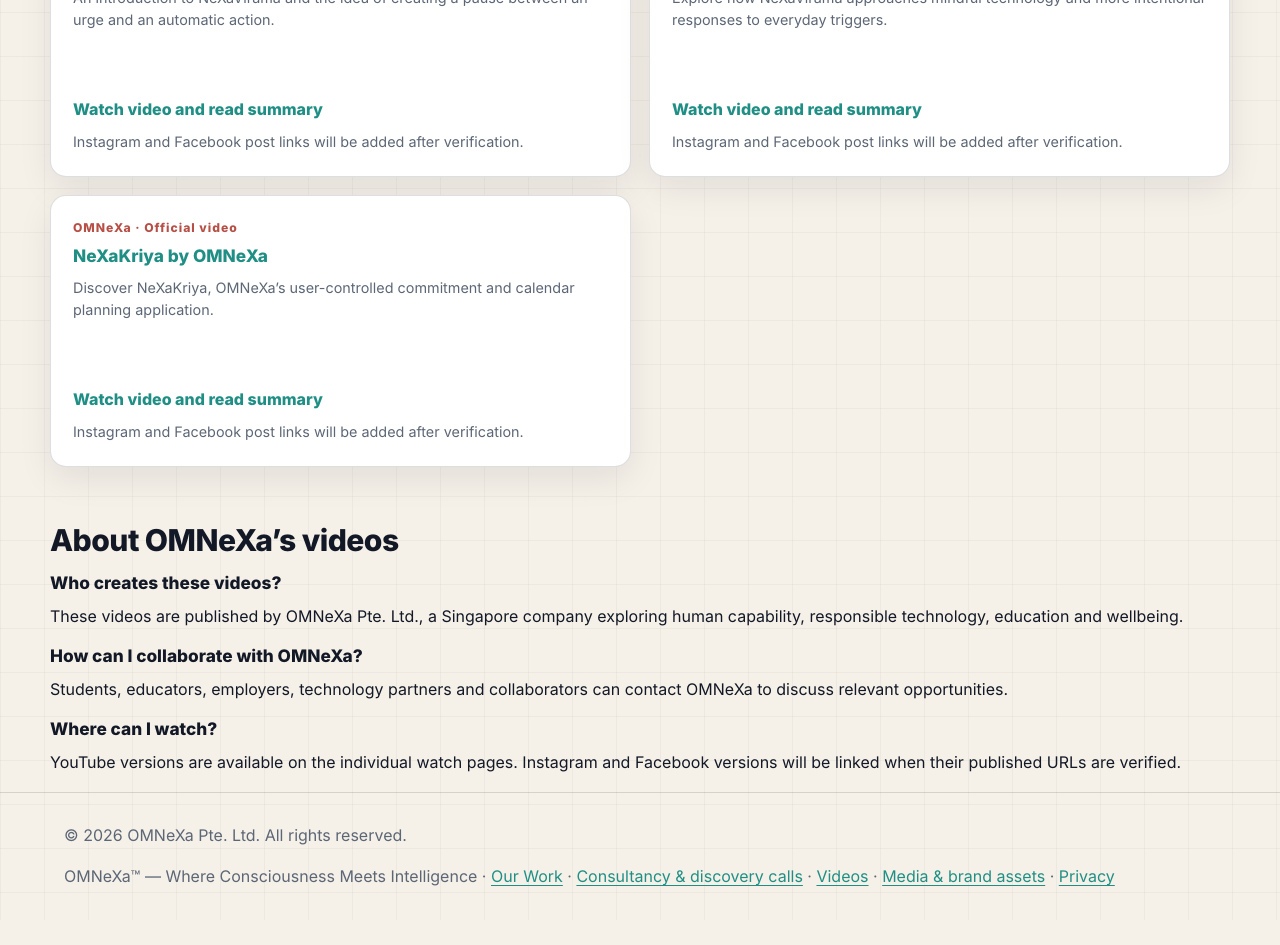
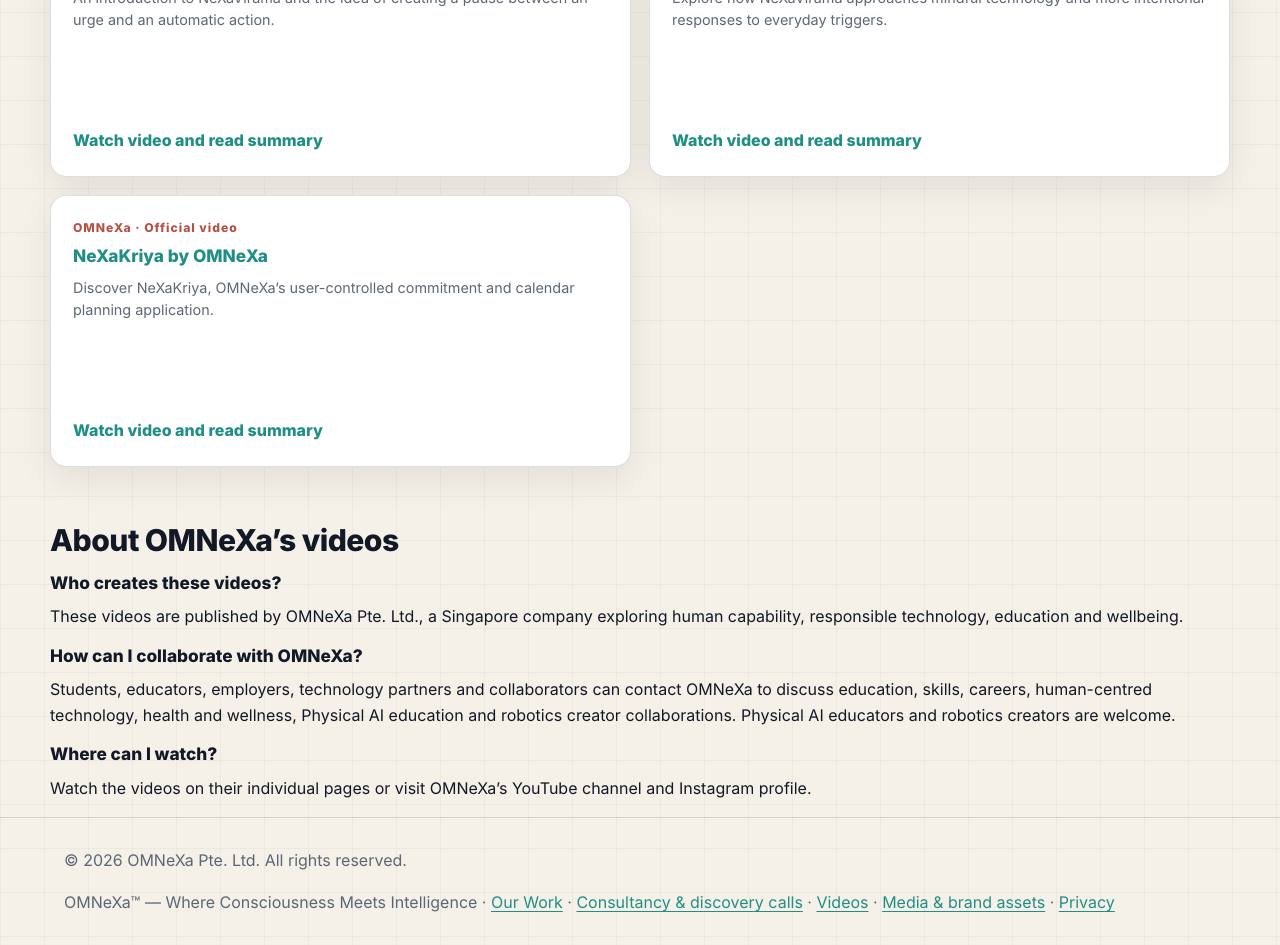
Before and after one commit to HumanSamaritan/OMNEXAFuture, a Next.js app: page /videos in a window 1280 px wide. Shown: the part 1220-2165 px from the top of the page. Before the commit the page ends 2140 px from the top, so only its background shows below. Built offline with nearby package versions, Linux system fonts and the light colour scheme.

Commit message:
Expand collaboration areas and remove social publication placeholders

```diff
--- a/app/videos/[slug]/page.tsx
+++ b/app/videos/[slug]/page.tsx
@@ -8,5 +8,5 @@ export default async function VideoPage({params}:{params:Promise<{slug:string}>}
  const {slug}=await params; const v=videos.find(v=>v.slug===slug); if(!v) notFound();
  const url=`${origin}/videos/${v.slug}`;
  const schema={"@context":"https://schema.org","@type":"VideoObject","@id":`${url}#video`,name:v.title,description:v.description,thumbnailUrl:[`https://i.ytimg.com/vi/${v.youtubeId}/hqdefault.jpg`],uploadDate:v.uploadDate,duration:v.duration,embedUrl:`https://www.youtube.com/embed/${v.youtubeId}`,url,mainEntityOfPage:url,publisher:{"@type":"Organization",name:"OMNeXa Pte. Ltd.",url:origin},inLanguage:"en"};
- return <main><script type="application/ld+json" dangerouslySetInnerHTML={{__html:JSON.stringify(schema).replace(/</g,"\u003c")}}/><section className="page-hero section-shell aligned-section"><p><a href="/videos">All OMNeXa videos</a> · {v.category}</p><h1>{v.title}</h1><p>{v.description}</p><div className="video-frame"><iframe src={`https://www.youtube-nocookie.com/embed/${v.youtubeId}`} title={v.title} allow="encrypted-media; picture-in-picture; web-share" referrerPolicy="strict-origin-when-cross-origin" allowFullScreen/></div><p><a href={`https://www.youtube.com/watch?v=${v.youtubeId}`} target="_blank" rel="noreferrer">Watch on YouTube</a></p></section><section className="section-shell aligned-section preview-section"><h2>Video summary</h2><p>{v.summary}</p><p>Published by OMNeXa Pte. Ltd. · {v.uploadDate}</p><a href={v.productUrl}>Explore the related OMNeXa offering</a><h2>Instagram and Facebook</h2><p>Space is reserved for the matching Instagram Reel and Facebook video. Direct post links will appear here once verified.</p><p><a href="https://www.instagram.com/omnexagoc/" target="_blank" rel="noreferrer">Visit @omnexagoc on Instagram</a></p><h2>Connect with OMNeXa</h2><p>For education, skills, career and human-centred technology collaboration, <a href="/contact">contact OMNeXa</a>.</p></section></main>;
+ return <main><script type="application/ld+json" dangerouslySetInnerHTML={{__html:JSON.stringify(schema).replace(/</g,"\\u003c")}}/><section className="page-hero section-shell aligned-section"><p><a href="/videos">All OMNeXa videos</a> · {v.category}</p><h1>{v.title}</h1><p>{v.description}</p><div className="video-frame"><iframe src={`https://www.youtube-nocookie.com/embed/${v.youtubeId}`} title={v.title} allow="encrypted-media; picture-in-picture; web-share" referrerPolicy="strict-origin-when-cross-origin" allowFullScreen/></div><p><a href={`https://www.youtube.com/watch?v=${v.youtubeId}`} target="_blank" rel="noreferrer">Watch on YouTube</a></p></section><section className="section-shell aligned-section preview-section"><h2>Video summary</h2><p>{v.summary}</p><p>Published by OMNeXa Pte. Ltd. · {v.uploadDate}</p><a href={v.productUrl}>Explore the related OMNeXa offering</a><h2>Follow OMNeXa</h2><p><a href="https://www.instagram.com/omnexagoc/" target="_blank" rel="noreferrer">Visit @omnexagoc on Instagram</a></p><h2>Connect with OMNeXa</h2><p>For collaboration in education, skills, careers, human-centred technology, health and wellness, Physical AI education and robotics creation, <a href="/contact">contact OMNeXa</a>. We welcome Physical AI educators and robotics creators.</p></section></main>;
 }
--- a/app/videos/page.tsx
+++ b/app/videos/page.tsx
@@ -3,6 +3,6 @@ import { videos, videoCategories } from "@/lib/videos";
 export const metadata: Metadata = { title: "OMNeXa Videos | Careers, Skills & Human + Machine Sadhana", description: "Watch official OMNeXa Pte. Ltd. videos on skills, career opportunities, responsible AI, HMS, NeXaVirama and NeXaKriya. Find YouTube videos and social publication links.", alternates: { canonical: "/videos" } };
 export default function VideosPage() {
  return <main><section className="page-hero section-shell aligned-section"><p className="eyebrow">OMNeXa Pte. Ltd. · Official videos</p><h1>Human + AI collaboration, in practice.</h1><p>Explore skills, career opportunities and Human + Machine Sadhana from OMNeXa, Singapore. Each video has its own watch page, summary and product link.</p><p><a href="https://www.youtube.com/@OMNeXa-v1" target="_blank" rel="noreferrer">YouTube channel</a> · <a href="https://www.instagram.com/omnexagoc/" target="_blank" rel="noreferrer">Instagram @omnexagoc</a></p></section>
- {videoCategories.map(category=><section className="section-shell aligned-section preview-section" key={category}><h2>{category}</h2><div className="video-media-grid">{videos.filter(v=>v.category===category).map(v=><article className="video-media-card" key={v.slug}><div className="video-media-copy"><p className="publication-meta">OMNeXa · Official video</p><h3><a href={`/videos/${v.slug}`}>{v.title}</a></h3><p>{v.description}</p><a href={`/videos/${v.slug}`}>Watch video and read summary</a><p>Instagram and Facebook post links will be added after verification.</p></div></article>)}</div></section>)}
- <section className="section-shell aligned-section preview-section"><h2>About OMNeXa’s videos</h2><h3>Who creates these videos?</h3><p>These videos are published by OMNeXa Pte. Ltd., a Singapore company exploring human capability, responsible technology, education and wellbeing.</p><h3>How can I collaborate with OMNeXa?</h3><p>Students, educators, employers, technology partners and collaborators can <a href="/contact">contact OMNeXa</a> to discuss relevant opportunities.</p><h3>Where can I watch?</h3><p>YouTube versions are available on the individual watch pages. Instagram and Facebook versions will be linked when their published URLs are verified.</p></section></main>;
+ {videoCategories.map(category=><section className="section-shell aligned-section preview-section" key={category}><h2>{category}</h2><div className="video-media-grid">{videos.filter(v=>v.category===category).map(v=><article className="video-media-card" key={v.slug}><div className="video-media-copy"><p className="publication-meta">OMNeXa · Official video</p><h3><a href={`/videos/${v.slug}`}>{v.title}</a></h3><p>{v.description}</p><a href={`/videos/${v.slug}`}>Watch video and read summary</a></div></article>)}</div></section>)}
+ <section className="section-shell aligned-section preview-section"><h2>About OMNeXa’s videos</h2><h3>Who creates these videos?</h3><p>These videos are published by OMNeXa Pte. Ltd., a Singapore company exploring human capability, responsible technology, education and wellbeing.</p><h3>How can I collaborate with OMNeXa?</h3><p>Students, educators, employers, technology partners and collaborators can <a href="/contact">contact OMNeXa</a> to discuss education, skills, careers, human-centred technology, health and wellness, Physical AI education and robotics creator collaborations. Physical AI educators and robotics creators are welcome.</p><h3>Where can I watch?</h3><p>Watch the videos on their individual pages or visit OMNeXa’s YouTube channel and Instagram profile.</p></section></main>;
 }
```
